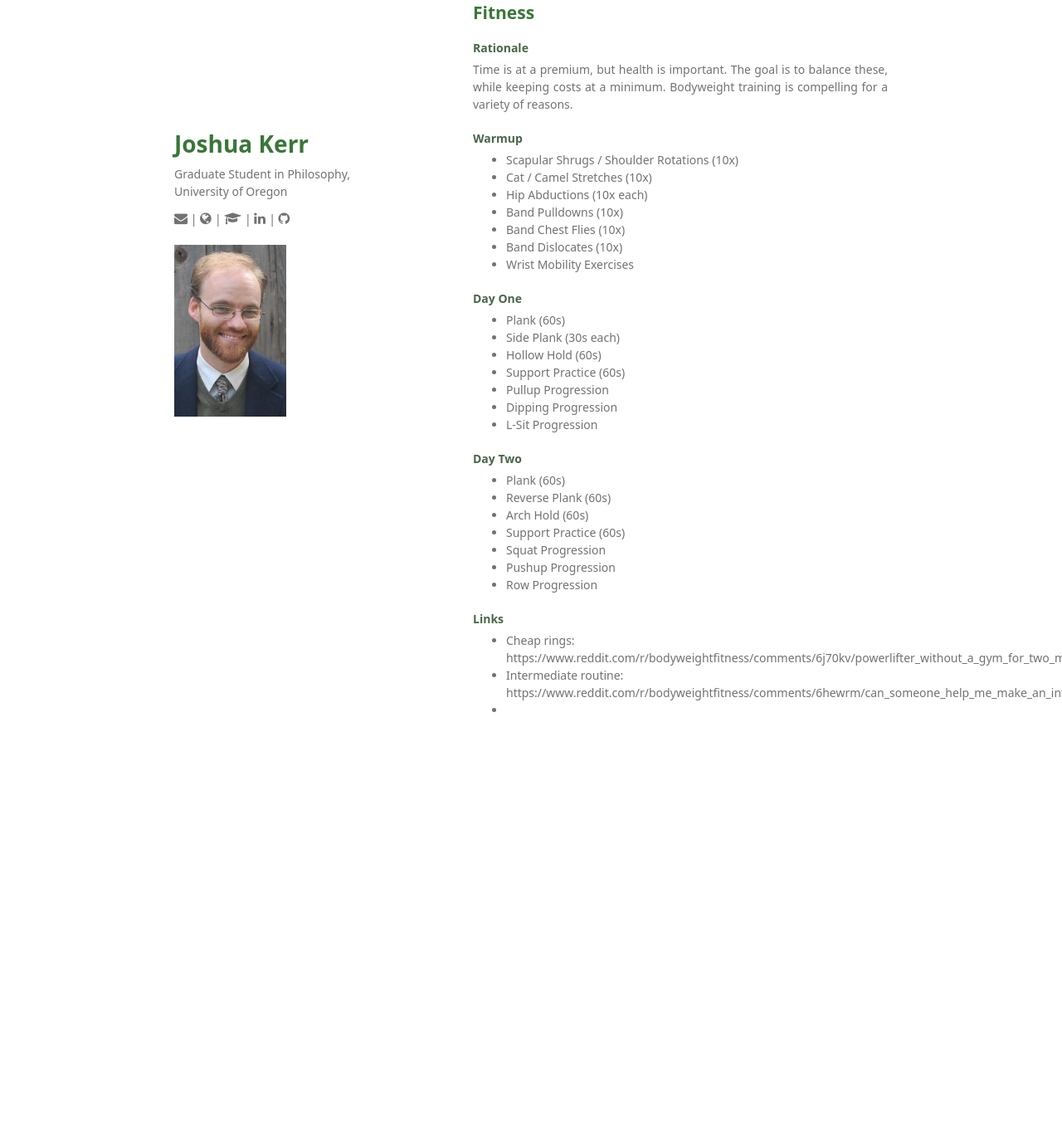
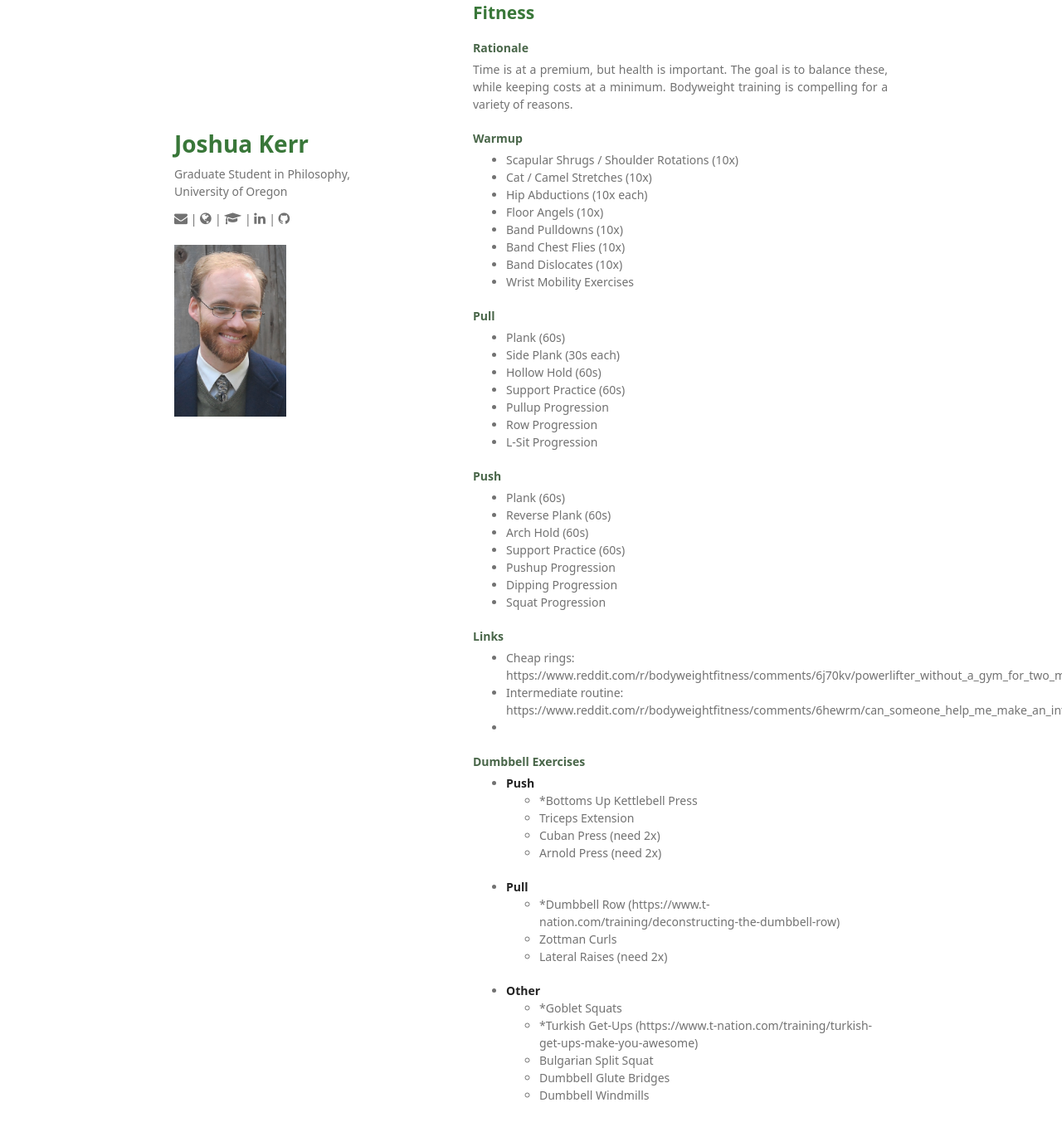
Before and after one commit to joshuakerr/joshuakerr.github.io.old, a Jekyll site: the page built from pages/fitness.md, in a window 1280 px wide and 1400 px high, scrolled down 154 px. Shown: the top 1364 px of the window at 83% size. Built offline with Jekyll 4.4.1, drawn with Linux system fonts in a browser that asks for light colours; a script that is not in the unit is left out; before the commit the page ends 1090 px from its top, so only the background shows below that.

```diff
--- a/pages/fitness.md
+++ b/pages/fitness.md
@@ -15,33 +15,52 @@
 - Scapular Shrugs / Shoulder Rotations (10x)
 - Cat / Camel Stretches (10x)
 - Hip Abductions (10x each)
+- Floor Angels (10x)
 - Band Pulldowns (10x)
 - Band Chest Flies (10x)
 - Band Dislocates (10x)
 - Wrist Mobility Exercises
 
-#### Day One
+#### Pull
 
 - Plank (60s)
 - Side Plank (30s each)
 - Hollow Hold (60s)
 - Support Practice (60s)
 - Pullup Progression
-- Dipping Progression
+- Row Progression
 - L-Sit Progression
 
-#### Day Two
+#### Push
 
 - Plank (60s)
 - Reverse Plank (60s)
 - Arch Hold (60s)
 - Support Practice (60s)
+- Pushup Progression
+- Dipping Progression
 - Squat Progression
-- Pushup Progression
-- Row Progression
 
 #### Links
 
 - Cheap rings: https://www.reddit.com/r/bodyweightfitness/comments/6j70kv/powerlifter_without_a_gym_for_two_months_looking/djcnua1/
 - Intermediate routine: https://www.reddit.com/r/bodyweightfitness/comments/6hewrm/can_someone_help_me_make_an_intermediate_routine/
 -
+
+#### Dumbbell Exercises
+
+- **Push**
+	- *Bottoms Up Kettlebell Press
+	- Triceps Extension
+	- Cuban Press (need 2x)
+	- Arnold Press (need 2x)
+- **Pull**
+	- *Dumbbell Row (https://www.t-nation.com/training/deconstructing-the-dumbbell-row)
+	- Zottman Curls
+	- Lateral Raises (need 2x)
+- **Other**
+	- *Goblet Squats
+	- *Turkish Get-Ups (https://www.t-nation.com/training/turkish-get-ups-make-you-awesome)
+	- Bulgarian Split Squat
+	- Dumbbell Glute Bridges
+	- Dumbbell Windmills
```
Also changed, not shown: 2 other files.
